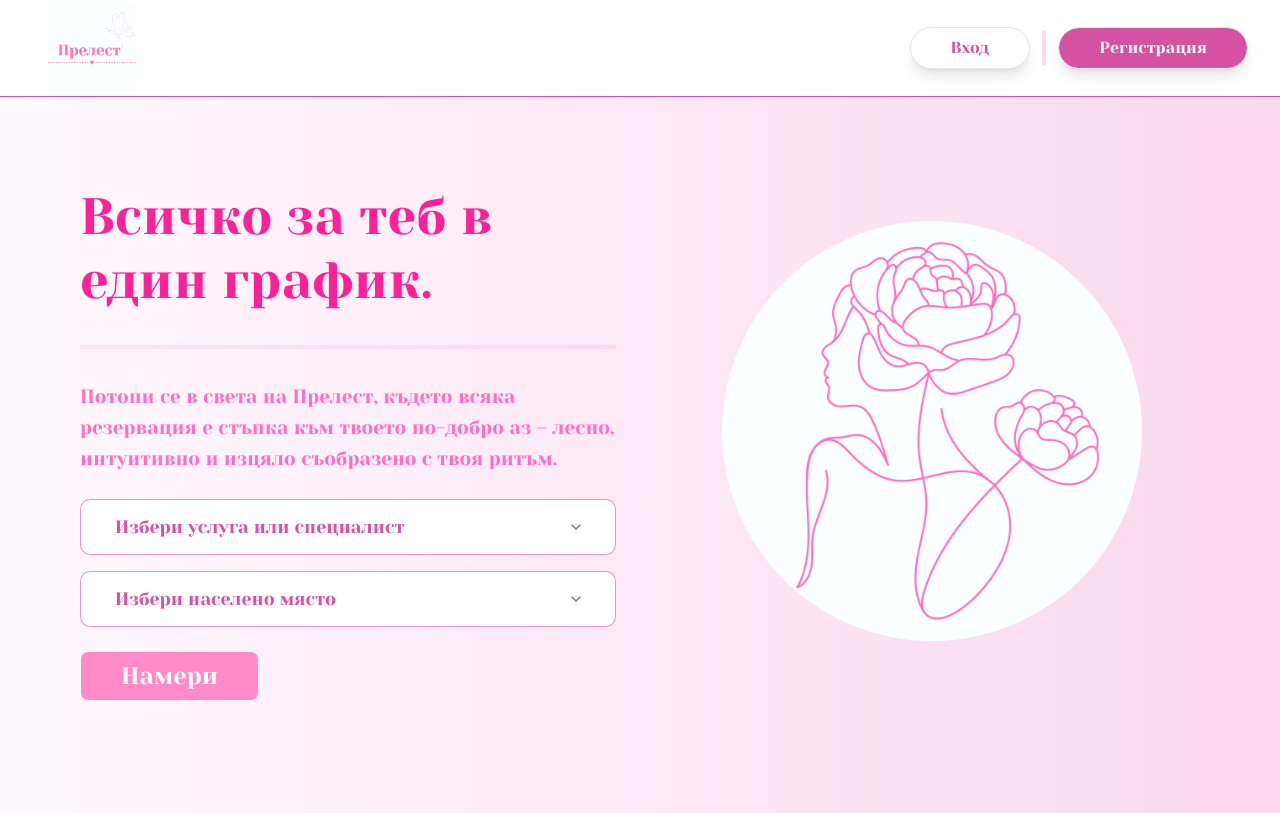
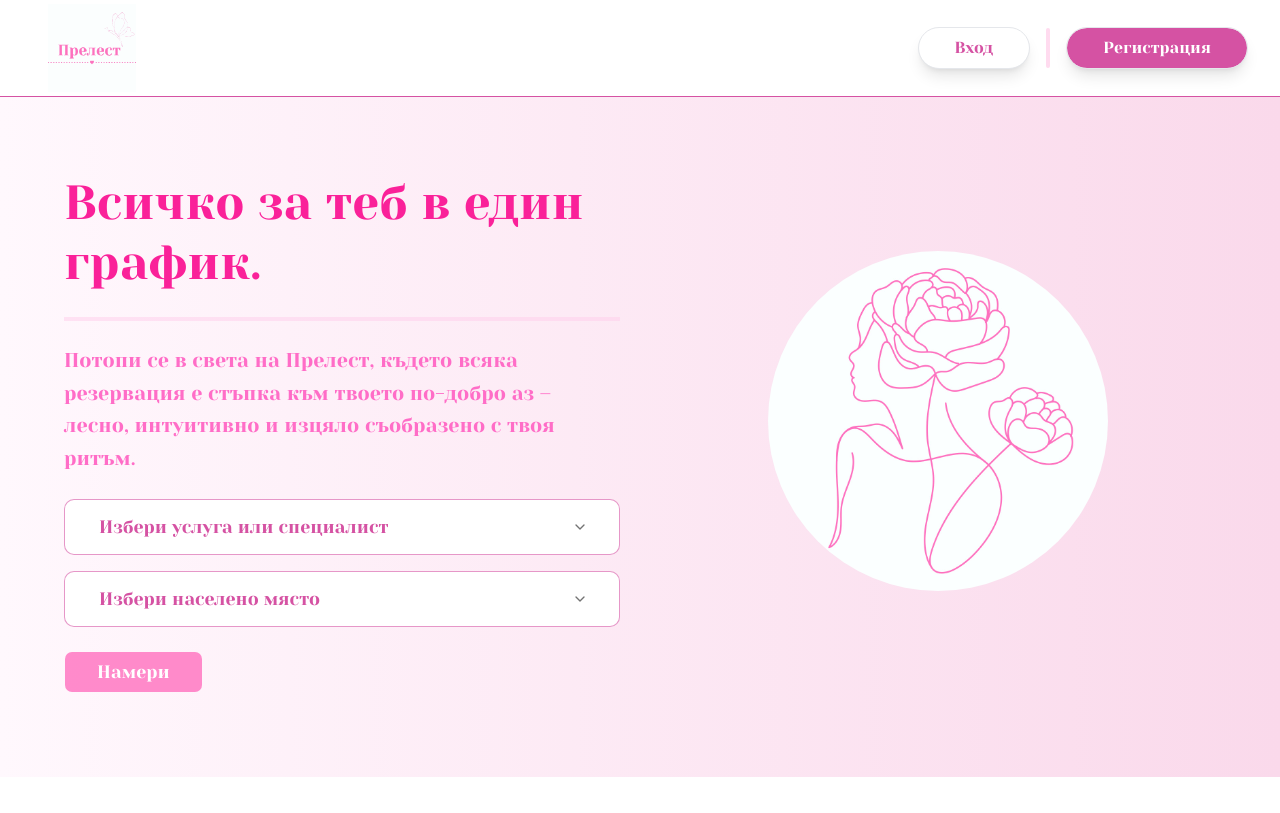
Before and after one commit to burcinismail8/prelest-fe, a Next.js app: page / in a window 1280 px wide. Built offline with nearby package versions, Linux system fonts and the light colour scheme.

Commit message:
Refactor NavBar, HeroSection, and CustomComboBox components for improved responsiveness and styling; adjust layout and classes for better mobile and desktop experiences.

```diff
--- a/app/components/NavBar.tsx
+++ b/app/components/NavBar.tsx
@@ -7,7 +7,7 @@ import { Button } from "@/components/ui/button";
 
 const authButtonBaseClass = "rounded-3xl border-gray-200 font-medium shadow-lg";
 const desktopAuthButtonSizeClass =
-  "px-10 py-5 text-base min-[1500px]:px-14 min-[1500px]:py-6 min-[1500px]:text-lg min-[2560px]:px-20 min-[2560px]:py-9 min-[2560px]:text-3xl";
+  "px-7 py-4 text-sm xl:px-9 xl:py-5 xl:text-base";
 const mobileAuthButtonSizeClass = "px-6 py-4 text-base";
 const loginButtonColorClass =
   "bg-white text-[#D552A3] hover:bg-gray-100/60 hover:text-[#D552A3]";
@@ -37,8 +37,8 @@ const NavBar = () => {
   const [isMenuOpen, setIsMenuOpen] = useState(false);
 
   return (
-    <header className="border-b border-[#D552A3] px-4 py-3 min-[800px]:px-8 min-[800px]:py-2 min-[2560px]:px-16 min-[2560px]:py-5">
-      <div className="mx-auto w-full max-w-[2200px] min-[2560px]:max-w-[3000px]">
+    <header className="border-b border-[#D552A3] px-4 py-3 min-[800px]:px-8 min-[800px]:py-2">
+      <div className="mx-auto w-full max-w-[1600px]">
         <div className="flex items-center justify-between">
           {/* Logo links back to the home page. */}
           <Link href="/">
@@ -47,7 +47,7 @@ const NavBar = () => {
               alt="logo"
               width={150}
               height={150}
-              className="ml-1 h-14 w-14 scale-100 transition-all duration-300 hover:scale-110 min-[800px]:ml-5 min-[800px]:h-20 min-[800px]:w-20 min-[800px]:scale-110 min-[800px]:hover:scale-120 min-[2560px]:h-28 min-[2560px]:w-28"
+              className="ml-1 h-14 w-14 scale-100 transition-all duration-300 hover:scale-110 min-[800px]:ml-5 min-[800px]:h-16 min-[800px]:w-16 min-[800px]:scale-110 min-[800px]:hover:scale-120 xl:h-20 xl:w-20"
             />
           </Link>
 
@@ -78,7 +78,7 @@ const NavBar = () => {
           </button>
 
           {/* Desktop auth buttons are shown from 800px and wider. */}
-          <div className="hidden items-center gap-3 min-[800px]:flex min-[1500px]:gap-4 min-[2560px]:gap-7">
+          <div className="hidden items-center gap-3 min-[800px]:flex xl:gap-4">
             <Button
               variant="outline"
               className={authButtonClass(
@@ -88,7 +88,7 @@ const NavBar = () => {
             >
               Вход
             </Button>
-            <div className="h-9 w-1 rounded-full bg-[#FF70BF] opacity-25 min-[1500px]:h-12 min-[2560px]:h-20 min-[2560px]:w-1.5" />
+            <div className="h-8 w-1 rounded-full bg-[#FF70BF] opacity-25 xl:h-10" />
             <Button
               variant="outline"
               className={authButtonClass(
--- a/app/components/home/CustomComboBox.tsx
+++ b/app/components/home/CustomComboBox.tsx
@@ -16,9 +16,9 @@ type CustomComboBoxProps = {
 };
 
 const inputGroupClass =
-  "h-12 w-full rounded-lg border-[#D552A3]/60 bg-white px-4 text-[#D552A3] shadow-none sm:h-14 sm:px-6 has-[[data-slot=input-group-control]:focus-visible]:border-[#D552A3]/60! has-[[data-slot=input-group-control]:focus-visible]:ring-0!";
+  "h-12 w-full rounded-lg border-[#D552A3]/60 bg-white px-4 text-[#D552A3] shadow-none sm:h-14 sm:px-6";
 const inputClass =
-  "text-base! placeholder:text-[#D552A3] focus-visible:ring-0! sm:text-lg! md:text-lg!";
+  "text-base! placeholder:text-[#D552A3] focus-visible:ring-0! sm:text-lg!";
 const contentClass = "bg-white text-base shadow-lg sm:text-lg";
 const itemClass =
   "p-2 text-sm text-[#D552A3] sm:text-base data-highlighted:bg-[#FFE2F4]! data-highlighted:text-[#D552A3]!";
@@ -40,6 +40,7 @@ const CustomComboBox = ({ placeholder, options }: CustomComboBoxProps) => {
           placeholder={placeholder}
           className={inputGroupClass}
           inputClassName={inputClass}
+          disableFocusRing
         />
       </div>
       <ComboboxContent
--- a/app/components/home/HeroSection.tsx
+++ b/app/components/home/HeroSection.tsx
@@ -31,24 +31,24 @@ const cityOptions = [
 const sectionClass =
   "overflow-visible bg-linear-to-l from-[#FAD9EB] to-[#FFF8FD]";
 const containerClass =
-  "mx-auto flex min-h-[calc(100svh-50px)] w-full max-w-[2200px] flex-col items-center justify-start gap-8 overflow-visible px-5 pt-10 pb-28 text-center sm:px-10 sm:pt-14 sm:pb-32 lg:min-h-[calc(100svh-120px)] lg:flex-row lg:justify-between lg:gap-12 lg:py-16 lg:pb-28 lg:text-left xl:px-20 min-[2560px]:max-w-[3000px] min-[2560px]:gap-20 min-[2560px]:px-36";
+  "mx-auto flex min-h-[calc(100svh-50px)] w-full max-w-[1600px] flex-col items-center gap-8 overflow-visible px-5 pt-10 pb-28 text-center sm:px-10 sm:pt-14 sm:pb-32 lg:min-h-[calc(100svh-120px)] lg:flex-row lg:justify-between lg:gap-10 lg:px-14 lg:py-12 lg:pb-20 lg:text-left xl:px-16";
 const contentClass =
-  "flex w-full max-w-3xl flex-col items-center justify-center lg:w-1/2 lg:items-start min-[2560px]:max-w-5xl";
+  "flex w-full max-w-3xl flex-col items-center justify-center lg:w-1/2 lg:items-start";
 const mobileImageClass =
   "mb-4 aspect-square w-[160px] rounded-full object-cover shadow-xl sm:w-[220px] lg:hidden";
 const titleClass =
-  "my-5 text-[clamp(2.25rem,10vw,4rem)] leading-tight text-[#FA2199] sm:my-6 lg:mb-8 lg:text-[clamp(2.75rem,4vw,4rem)] xl:max-w-4xl min-[2560px]:mb-12 min-[2560px]:text-[clamp(6rem,4vw,8rem)]";
+  "my-5 text-4xl leading-tight text-[#FA2199] sm:my-6 sm:text-5xl lg:mb-6 lg:text-4xl xl:max-w-4xl xl:text-5xl";
 const dividerClass =
-  "h-1 w-full max-w-3xl bg-[#FFCEEC] opacity-50 min-[2560px]:h-1.5 min-[2560px]:max-w-5xl";
+  "h-1 w-full max-w-3xl bg-[#FFCEEC] opacity-50";
 const descriptionClass =
-  "mt-5 max-w-3xl text-[clamp(1rem,4vw,1.375rem)] leading-relaxed text-[#FF6DC7] sm:mt-6 lg:mt-8 lg:text-[clamp(1.125rem,1.5vw,1.5rem)] min-[2560px]:mt-12 min-[2560px]:max-w-5xl min-[2560px]:text-[clamp(2.25rem,1.4vw,3rem)]";
+  "mt-5 max-w-3xl text-base leading-relaxed text-[#FF6DC7] sm:mt-6 sm:text-xl lg:mt-6 lg:text-lg xl:text-xl";
 const formClass = "mt-6 flex w-full flex-col gap-3 sm:gap-4";
 const ctaButtonClass =
-  "mt-6 w-full rounded-md bg-[#FF70BF]/80 px-8 py-5 text-base text-white hover:bg-[#FF70BF] sm:w-auto sm:px-10 sm:py-6 sm:text-lg lg:text-xl xl:text-2xl min-[2560px]:mt-16 min-[2560px]:px-16 min-[2560px]:py-9 min-[2560px]:text-4xl";
+  "mt-6 w-full rounded-md bg-[#FF70BF]/80 px-8 py-5 text-base text-white hover:bg-[#FF70BF] sm:w-auto sm:px-10 sm:py-6 sm:text-lg lg:px-8 lg:py-5 lg:text-base xl:text-lg";
 const desktopImageWrapperClass =
-  "hidden w-full items-center justify-center lg:flex lg:w-1/2 min-[2560px]:w-2/5";
+  "hidden w-full items-center justify-center lg:flex lg:w-1/2";
 const desktopImageClass =
-  "aspect-square w-[min(30vw,380px)] rounded-full object-cover xl:w-[420px] min-[2560px]:w-[700px]";
+  "aspect-square w-[300px] rounded-full object-cover xl:w-[340px]";
 
 const HeroSection = () => {
   return (
--- a/components/ui/combobox.tsx
+++ b/components/ui/combobox.tsx
@@ -54,16 +54,25 @@ function ComboboxInput({
   inputClassName,
   children,
   disabled = false,
+  disableFocusRing = false,
   showTrigger = true,
   showClear = false,
   ...props
 }: ComboboxPrimitive.Input.Props & {
   inputClassName?: string
+  disableFocusRing?: boolean
   showTrigger?: boolean
   showClear?: boolean
 }) {
   return (
-    <InputGroup className={cn("w-auto", className)}>
+    <InputGroup
+      className={cn(
+        "w-auto",
+        disableFocusRing &&
+          "has-[[data-slot=input-group-control]:focus-visible]:border-inherit! has-[[data-slot=input-group-control]:focus-visible]:ring-0!",
+        className
+      )}
+    >
       <ComboboxPrimitive.Input
         render={
           <InputGroupInput disabled={disabled} className={inputClassName} />
```
